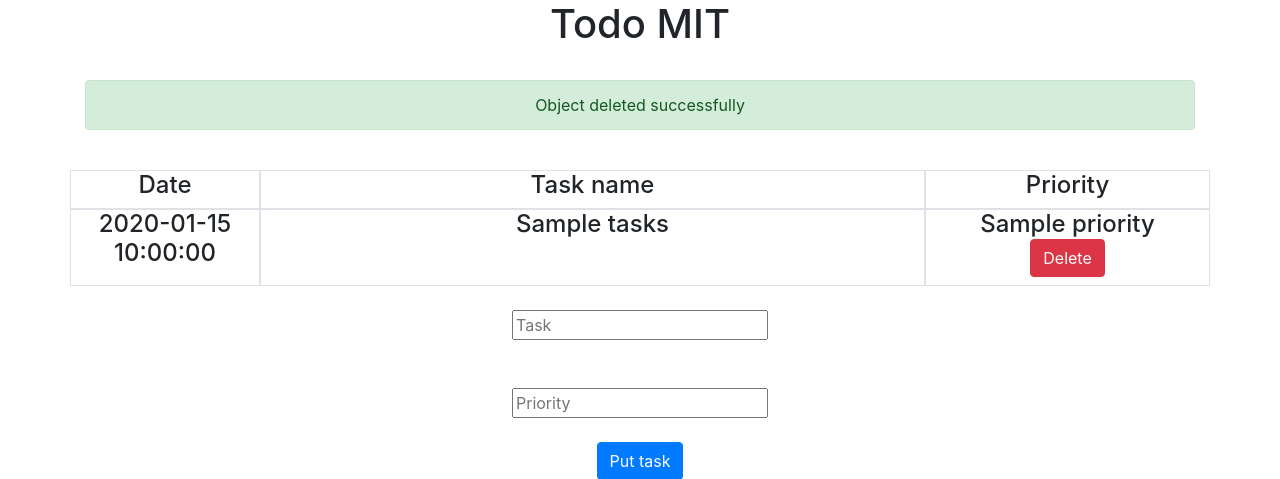
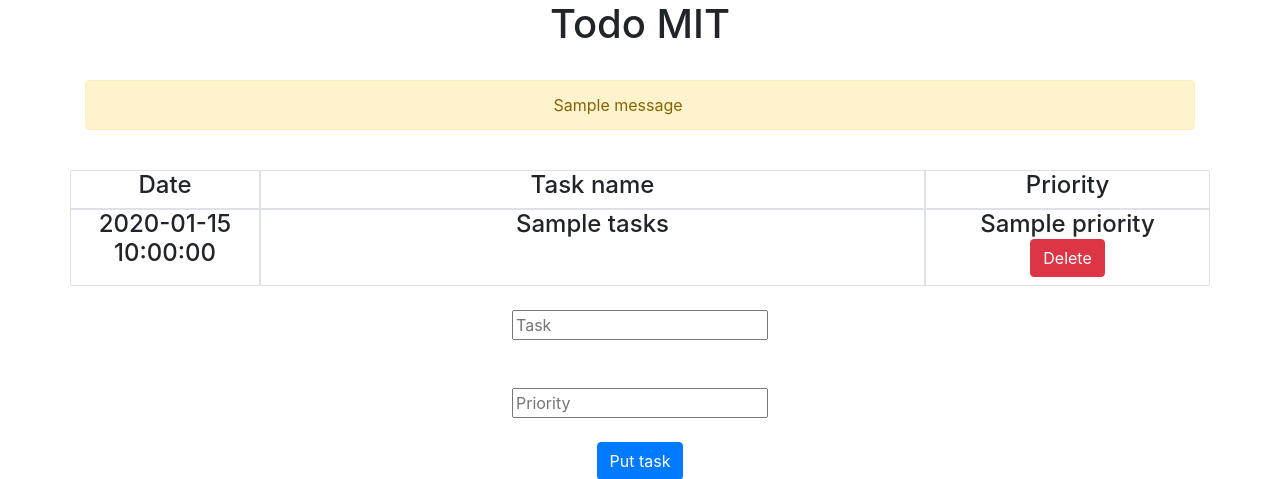
Before and after one commit to ramsuthar305/flaskworkshop, a Flask app: page / in a window 1280 px wide. Shown: the top 479 px of the page. Run offline with Flask 2, Linux system fonts and the light colour scheme; one stand-in notice (Sample message) is shown; a database or web service that is not in the repository returns one stand-in record (Sample ...); some libraries are stand-ins or nearby versions.

Commit message:
error sorted

```diff
--- a/app.py
+++ b/app.py
@@ -6,6 +6,7 @@ from datetime import datetime
 from flask_pymongo import PyMongo
 
 app = Flask(__name__)
+app.secret_key = b'_5#y2L"F4Q8z\n\xec]/'
 app.config.from_object("config.config")
 mongo = PyMongo(app)
 db = mongo.db
@@ -30,9 +31,9 @@ def read_from_db():
 def delete_from_db(id):
     deleteRes=db.todo.delete_one({"_id":ObjectId(id)})
     if deleteRes.deleted_count >0:
-        return "True"
+        return "Objected deleted successfully"
     else:
-        return "False"
+        return "object not deleted"
 
 
 @app.route('/put_task', methods=['GET', 'POST'])
@@ -46,7 +47,6 @@ def put_task():
         print('Data from pymonog: ',tasks)
     return render_template('index.html', tasks=tasks)
 
-
 @app.route('/deleteTask',methods=['GET','POST'])
 def delete_task():
     if request.method=='GET':
@@ -58,5 +58,5 @@ def delete_task():
 
 
 if __name__ == '__main__':
-    app.secret_key = "jflskfjlsdfjl4u923urik"
-    app.run(debug=True,secret_key="skfjskfsdlkfjo8reuoij")
+    app.secret_key=b'_5#y2L"F4Q8z\n\xec]/'
+    app.run(debug=True)
--- a/templates/index.html
+++ b/templates/index.html
@@ -16,17 +16,15 @@
 <body class="container text-center">
     <h1>Todo MIT</h1>
     <div class="py-4">
-        {% with messages=get_flashed_messages() %}
-        {% if messages %}
-        <div class="alert alert-success">
-            Object deleted successfully
-        </div>
-        {% else %}
-        <div class="alert alert-danger">
-            Object not deleted
-        </div>
-        {% endif %}
-        {% endwith %}
+        {% with messages = get_flashed_messages() %}
+	  {% if messages %}
+	    {% for message in messages %}
+		  <div class="alert alert-warning alert-dismissible" role="alert">
+			{{message}}
+		  </div>
+		{% endfor %}
+	  {% endif %}
+	{% endwith %}
     </div>
     <div>
         <div class="row">
```
